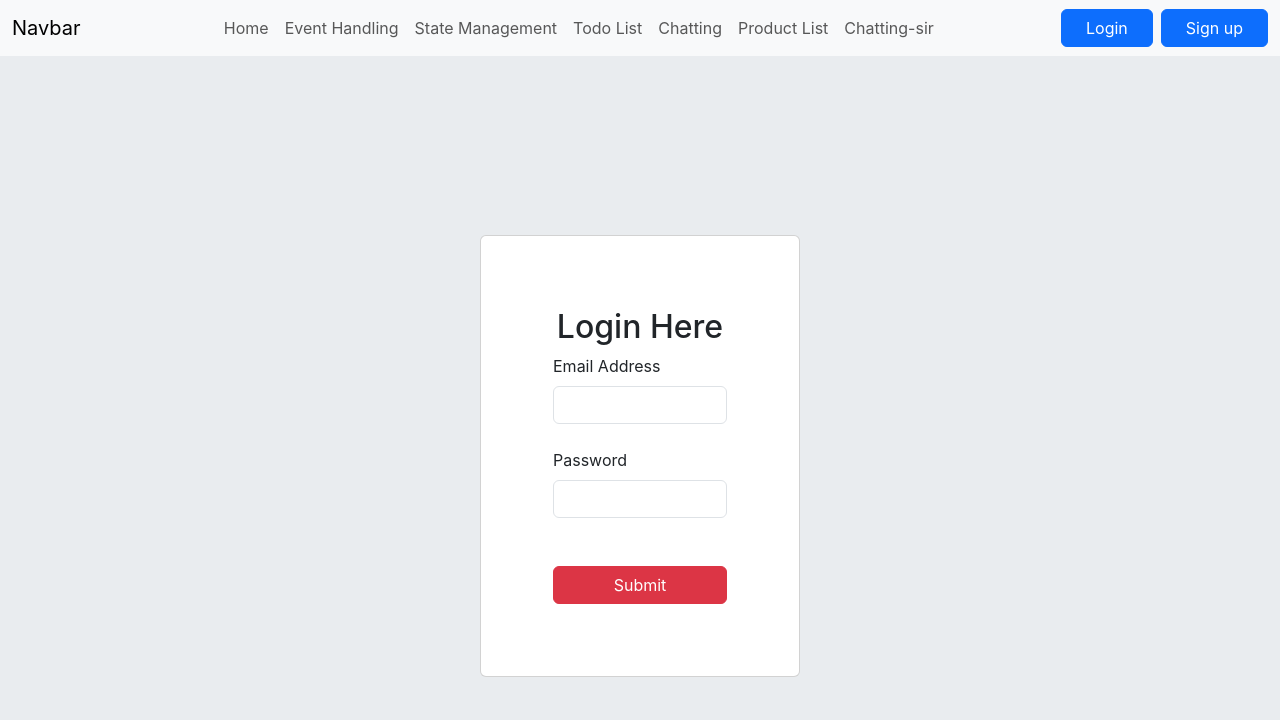
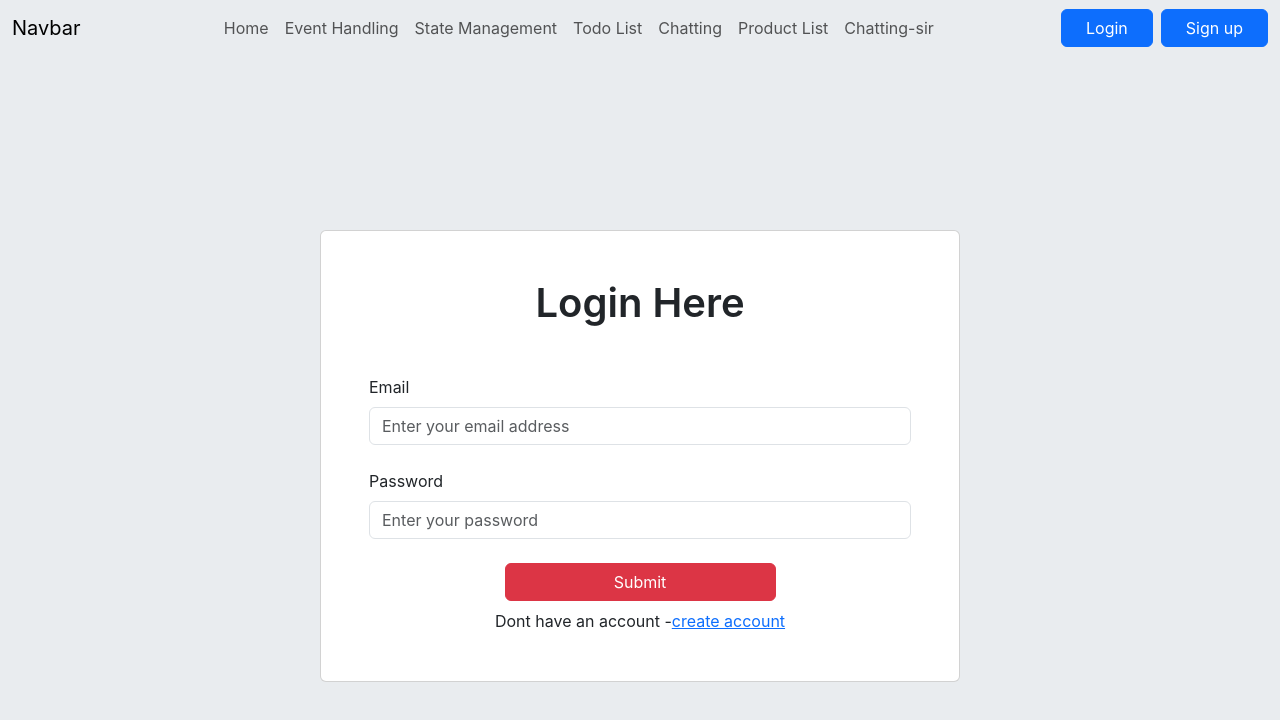
Before and after one commit to omkarsharma2821/MERN-Stack, a React (Create React App) app in the folder section 2/frontend/: page /login in a window 1280 px wide. Shown: the top 720 px of the page. Built offline with nearby package versions, Linux system fonts and the light colour scheme.

Commit message:
validation

```diff
--- a/section 2/frontend/src/components/Login.jsx
+++ b/section 2/frontend/src/components/Login.jsx
@@ -1,50 +1,76 @@
-import { useFormik } from 'formik';
-import React from 'react'
-import * as Yup from 'yup';
-const SignupSchema = Yup.object().shape({
+import { useFormik } from "formik";
+import React from "react";
+import * as Yup from "yup";
 
-  firstName: Yup.string()
-    .min(2, 'Too Short!')
-    .max(50, 'Too Long!')
-    .required('Required'),
-  email: Yup.string().email('Invalid email').required('Required'),
+const LoginSchema = Yup.object().shape({
+  password: Yup.string()
+    .min(2, "Too Short!")
+    .max(50, "Too Long!")
+    .required("Required"),
 
+  email: Yup.string().email("Invalid email").required("Required"),
 });
 const Login = () => {
   const loginForm = useFormik({
-    initialValues : {
-      email : '',
-      password : ''
+    initialValues: {
+      email: "",
+      password: "",
     },
     // call back hmko nhi pta kb call hoga lekin aap call hoga sb condition met hogi  jaise isme submit kr  rhe
-    onSubmit : (values, {resetForm}) => {
+    onSubmit: (values, { resetForm }) => {
       console.log(values);
       resetForm();
       // send values to backened.
-    }
+    },
+    validationSchema: LoginSchema,
+
   });
 
   return (
     <>
       <div className="d-flex justify-content-center align-items-center vh-100 bg-body-secondary">
-  <div className="card p-5 w-25 ">
+        <div className="card p-4 w-50">
           <div className="p-4">
-      <h2 className='text-center'> Login Here</h2>
+            <h2 className="text-center fw-semibold display-6 mb-5"> Login Here</h2>
             <form onSubmit={loginForm.handleSubmit}>
-      <label>Email Address</label>
-      <input id='email' onChange={loginForm.handleChange} value={loginForm.values.email}
-      type="email" className="form-control mt-2 mb-4" />
-      <label htmlFor="">Password</label>
-      <input id='password' onChange={loginForm.handleChange} value={loginForm.values.password}
-      type="password" className="form-control mt-2 mb-4" />
-      <button type='submit' className="btn btn-danger w-100 mt-4">Submit</button>
+              <label>Email </label>
+              <span style={{ fontSize: 10, marginLeft: "10px", color: "red" }}>
+              {loginForm.errors.email}
+            </span>
+              <input
+                id="email"
+                onChange={loginForm.handleChange}
+                value={loginForm.values.email}
+                type="email"
+                className="form-control mt-2 mb-4"
+                placeholder="Enter your email address"
+              />
+              <label>Password</label>
+              <span style={{ fontSize: 10, marginLeft: "10px", color: "red" }}>
+              {loginForm.errors.password}
+            </span>
+              <input
+                id="password"
+                onChange={loginForm.handleChange}
+                value={loginForm.values.password}
+                type="password"
+                className="form-control mt-2 mb-4"
+                placeholder="Enter your password"
+              />
+              <button type="submit" className="btn btn-danger mx-auto mb-2 d-flex justify-content-center w-50 mt-4">
+                Submit
+              </button>
+              <span className="d-flex justify-content-center">Dont have an account  -
+                <span>
+                  <a href="/signup">create account</a>
+                </span>
+              </span>
             </form>
           </div>
         </div>
       </div>
     </>
+  );
+};
 
-  )
-}
-
-export default Login
+export default Login;
--- a/section 2/frontend/src/components/Navbar.jsx
+++ b/section 2/frontend/src/components/Navbar.jsx
@@ -3,7 +3,7 @@ import { NavLink } from "react-router-dom";
 
 const Navbar = () => {
   return (
-    <nav className=" navbar navbar-expand-lg bg-light text-dark">
+    <nav className=" navbar navbar-expand-lg bg-body-secondary text-dark">
     {/* <nav className="navbar navbar-expand-lg bg-success text-white"> */}
       <div className="container-fluid">
         <a className="navbar-brand" href="/">
--- a/section 2/frontend/src/components/Signup.jsx
+++ b/section 2/frontend/src/components/Signup.jsx
@@ -1,83 +1,126 @@
-import { useFormik } from 'formik';
-import React from 'react'
-import * as Yup from 'yup';
+import { useFormik } from "formik";
+import React from "react";
+import * as Yup from "yup";
 
 const SignupSchema = Yup.object().shape({
-
-  name : Yup.string()
-    .min(2, 'Too Short!')
-    .max(50, 'Too Long!')
-    .required('Required'),
-  email: Yup.string().email('Invalid email').required('Required'),
-
+  name: Yup.string()
+    .min(2, "Too Short!")
+    .max(50, "Too Long!")
+    .required("Required"),
+  phone: Yup.string()
+    .min(2, "Too Short!")
+    .max(11, "Too Long!")
+    .required("Required"),
+  password: Yup.string()
+    .min(2, "Too Short!")
+    .max(50, "Too Long!")
+    .required("Required"),
+  email: Yup.string().email("Invalid email").required("Required"),
 });
 
 const Signup = () => {
   // initialize formik
   const signupForm = useFormik({
-    initialValues : {
-      name : '',
-      email : '',
-      password : '',
-      phone : ''
+    initialValues: {
+      name: "",
+      email: "",
+      password: "",
+      phone: "",
     },
     // call back hmko nhi pta kb call hoga lekin aap call hoga sb condition met hogi  jaise isme submit kr  rhe
-    onSubmit : (values) => {
+    onSubmit: (values, { resetForm }) => {
       console.log(values);
+      resetForm();
       // send values to backened.
     },
-    validationSchema: SignupSchema
+    validationSchema: SignupSchema,
   });
 
   return (
     <>
-  <header className="bg-dark text-white mb-3 w-50 mx-auto">
-    <div className="container py-4">
-      <h4 className="text-center display-5 fw-bold">Register for free, Hurry up!! </h4>
-      <h2 className="text-center fw-light">
+    <div className="bg-body-secondary">
+      <header className='bg-dark text-white w-50 mx-auto rounded'>
+      {/* <img src="Purple Illustration Sunset Desktop Wallpaper.png" alt="" /> */}
+        <div className="container py-3">
+          <h6 className="text-center display-6 fw-semibold">
+            Register for free, Hurry up!!
+          </h6>
+          <h4 className="text-center fw-light">
             Create your account to save your journey
-      </h2>
+          </h4>
         </div>
       </header>
-  <div className="d-flex justify-content-center align-items-center vh-50 bg-body-secondary ">
-    <div className="card w-50 py-2 col-6 col-md-6 mx-auto">
+      </div>
+      <div className="d-flex justify-content-center align-items-center vh-50 bg-body-secondary mt-0">
+        <div className="card w-50 col-6 col-md-6 ">
           <div className="p-4">
-        <h2 className="text-center mt-3">Sign Up</h2>
+            <h2 className="text-center fw-semibold ">SignUp</h2>
             <form onSubmit={signupForm.handleSubmit}>
               <label>Name</label>
-        <span style={{fontSize: 10, marginLeft: '10px', color: 'red'}}>{signupForm.errors.name}</span>
-        <input id='name' onChange={signupForm.handleChange} value={signupForm.values.name}
+              <span style={{ fontSize: 10, marginLeft: "10px", color: "red" }}>
+                {signupForm.errors.name}
+              </span>
+              <input
+                id="name"
+                onChange={signupForm.handleChange}
+                value={signupForm.values.name}
                 type="text"
                 className="form-control mt-2 mb-4"
                 placeholder="Username"
               />
               <label>Email</label>
-        <span style={{fontSize: 10, marginLeft: '10px', color: 'red'}}>{signupForm.errors.email}</span>
-        <input id='email' onChange={signupForm.handleChange} value={signupForm.values.email}
+              <span style={{ fontSize: 10, marginLeft: "10px", color: "red" }}>
+                {signupForm.errors.email}
+              </span>
+              <input
+                id="email"
+                onChange={signupForm.handleChange}
+                value={signupForm.values.email}
                 type="email"
                 className="form-control mt-2 mb-4"
                 placeholder="Email"
               />
               <label>Phone</label>
-        <span style={{fontSize: 10, marginLeft: '10px', color: 'red'}}>{signupForm.errors.phone}</span>
-        <input id='phone' onChange={signupForm.handleChange} value={signupForm.values.phone}
+              <span style={{ fontSize: 10, marginLeft: "10px", color: "red" }}>
+                {signupForm.errors.phone}
+              </span>
+              <input
+                id="phone"
+                onChange={signupForm.handleChange}
+                value={signupForm.values.phone}
                 type="tel"
                 className="form-control mt-2 mb-4"
                 placeholder="Phone"
               />
-        <label htmlFor="">Password</label>
-        <span style={{fontSize: 10, marginLeft: '10px', color: 'red'}}>{signupForm.errors.password}</span>
-        <input id='password' onChange={signupForm.handleChange} value={signupForm.values.password}
-        type="password" className="form-control mt-2 mb-4" placeholder='password'/>
-        <button type ='submit' className="col-6 text-center btn btn-danger w-100 mt-2">
+              <label>Password</label>
+              <span style={{ fontSize: 10, marginLeft: "10px", color: "red" }}>
+                {signupForm.errors.password}
+              </span>
+              <input
+                id="password"
+                onChange={signupForm.handleChange}
+                value={signupForm.values.password}
+                type="password"
+                className="form-control mt-2 mb-4"
+                placeholder="password"
+              />
+              <button
+                type="submit"
+                className='col-6 btn btn-danger w-50 mx-auto mt-3 mb-2 d-flex justify-content-center'
+              >
                 Create account
               </button>
+              <span className="d-flex justify-content-center mb-2">Already have an account  -
+              <span>
+                <a href="/login">Login</a>
+              </span>
+              </span>
             </form>
           </div>
         </div>
       </div>
     </>
-  )
-}
+  );
+};
 
-export default Signup
+export default Signup;
```
Also changed, not shown: section 2/frontend/public/Purple Illustration Sunset Desktop Wallpaper.png (added), section 2/frontend/src/components/Colorful Space Pattern Desktop Wallpaper.png (added). Lines whose indentation alone changed are shown as unchanged.
